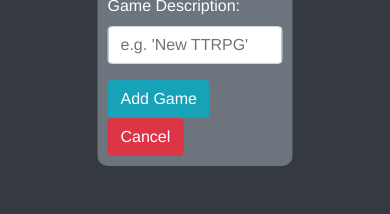
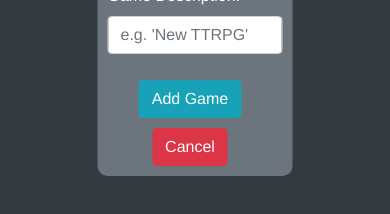
Before and after one commit to sominator/devtools, a Vue app in the folder client/: page / in a window 390 px wide. Both pictures are taken after a click on the button "+ Create Game". Shown: the part 390-604 px from the top of the page. Built offline with nearby package versions, Linux system fonts and the light colour scheme; no server answers.

Commit message:
Fixed some mobile styling.

```diff
--- a/client/src/components/List.vue
+++ b/client/src/components/List.vue
@@ -87,7 +87,7 @@
     }
     @media screen and (max-width: 900px) {
         button {
-            margin-top: 5px;
+            margin-bottom: 10px;
         }
         #all-list-items {
             justify-content: center;
--- a/client/src/components/modals/CreateCard.vue
+++ b/client/src/components/modals/CreateCard.vue
@@ -7,8 +7,10 @@
             <b-form-group id="input-group-2" label="Card Description:" label-for="input-2">
                 <b-form-input id="input-2" v-model="card.description" placeholder="e.g. 'Deals 1d6 damage.'" required></b-form-input>
             </b-form-group>
-            <b-button type="submit" variant="info">Add Card</b-button>
-            <b-button variant="danger" @click="onCancel">Cancel</b-button>
+            <div id="button-footer">
+                <b-button type="submit" variant="info">Add Card</b-button>
+                <b-button variant="danger" @click="onCancel">Cancel</b-button>
+            </div>
         </b-form>
     </div>
 </template>
@@ -47,4 +49,12 @@
     button {
         margin-right: 10px;
     }
+    @media screen and (max-width: 900px) {
+        button {
+            margin-top: 10px;
+        }
+        #button-footer {
+            text-align: center;
+        }
+    }
 </style>
--- a/client/src/components/modals/CreateGame.vue
+++ b/client/src/components/modals/CreateGame.vue
@@ -7,8 +7,10 @@
             <b-form-group id="input-group-2" label="Game Description:" label-for="input-2">
                 <b-form-input id="input-2" v-model="game.description" placeholder="e.g. 'New TTRPG'" required></b-form-input>
             </b-form-group>
-            <b-button type="submit" variant="info">Add Game</b-button>
-            <b-button variant="danger" @click="onCancel">Cancel</b-button>
+            <div id="button-footer">
+                <b-button type="submit" variant="info">Add Game</b-button>
+                <b-button variant="danger" @click="onCancel">Cancel</b-button>
+            </div>
         </b-form>
     </div>
 </template>
@@ -47,4 +49,12 @@
     button {
         margin-right: 10px;
     }
+    @media screen and (max-width: 900px) {
+        button {
+            margin-top: 10px;
+        }
+        #button-footer {
+            text-align: center;
+        }
+    }
 </style>
--- a/client/src/components/modals/CreateListItem.vue
+++ b/client/src/components/modals/CreateListItem.vue
@@ -7,8 +7,10 @@
             <b-form-group id="input-group-2" label="List Item Description:" label-for="input-2">
                 <b-form-input id="input-2" v-model="listItem.description" placeholder="e.g. 'Town Tavernkeeps.'" required></b-form-input>
             </b-form-group>
-            <b-button type="submit" variant="info">Add List Item</b-button>
-            <b-button variant="danger" @click="onCancel">Cancel</b-button>
+            <div id="button-footer">
+                <b-button type="submit" variant="info">Add List Item</b-button>
+                <b-button variant="danger" @click="onCancel">Cancel</b-button>
+            </div>
         </b-form>
     </div>
 </template>
@@ -47,4 +49,12 @@
     button {
         margin-right: 10px;
     }
+    @media screen and (max-width: 900px) {
+        button {
+            margin-top: 10px;
+        }
+        #button-footer {
+            text-align: center;
+        }
+    }
 </style>
```
Also changed, not shown: 7 other files (tests, documents, lock files or other folders).
